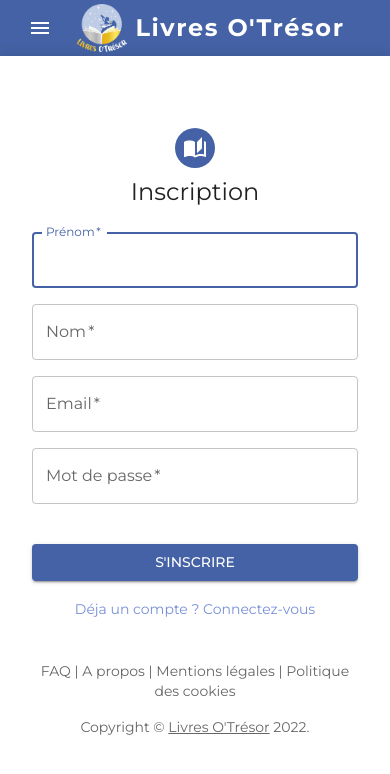
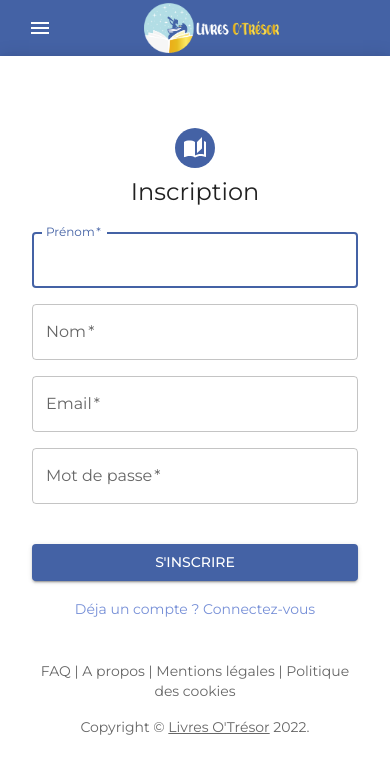
Before and after one commit to MarieLouPLevasseur/Projet-livresOtresor-front, a React (Create React App) app: page /inscription in a window 390 px wide. Shown: the top 774 px of the page. Built offline with nearby package versions, Linux system fonts and the light colour scheme.

Commit message:
add conditions to our link and fix logo

```diff
--- a/src/components/App/App.js
+++ b/src/components/App/App.js
@@ -46,6 +46,7 @@ function App() {
   },[]);
 
   const notForKids = isLogUser || !isLogKid;
+  const isLog = isLogUser || isLogKid;
 
   return (
     <div className="App">
@@ -62,12 +63,12 @@ function App() {
         <Route path="/cookies" element={<Cookies />} />
         <Route path="/a-propos" element={<About />} />
         {notForKids && <Route path="/profil/utilisateur" element={<HomeUser />} />}
-        <Route path="/profil/utilisateur/compte" element={<AccountManagement />} />
-        <Route path="/profil/enfant" element={<HomeKid />} />
-        <Route path="/recherche" element={<Search />} />
-        <Route path="/mes-livres" element={<MyBooks />} />
-        <Route path="/recompenses" element={<Rewards />} />
-        <Route path="/recherche/voir-livre" element={<Book />} />
+        {notForKids && <Route path="/profil/utilisateur/compte" element={<AccountManagement />} />}
+        {isLog && <Route path="/profil/enfant" element={<HomeKid />} />}
+        {isLog && <Route path="/recherche" element={<Search />} />}
+        {isLog && <Route path="/mes-livres" element={<MyBooks />} />}
+        {isLog && <Route path="/recompenses" element={<Rewards />} />}
+        {isLog && <Route path="/recherche/voir-livre" element={<Book />} />}
         <Route path="*" element={<h1>404</h1>} />
       </Routes>
       <Footer />
--- a/src/components/Navbar/Navbar.js
+++ b/src/components/Navbar/Navbar.js
@@ -12,7 +12,7 @@ import Avatar from '@mui/material/Avatar';
 import Button from '@mui/material/Button';
 import Tooltip from '@mui/material/Tooltip';
 import MenuItem from '@mui/material/MenuItem';
-import Logo from '../../assets/img/logo.5.png';
+import Logo from '../../assets/img/logo.png';
 import { useDispatch, useSelector } from 'react-redux';
 
 import { userLogout } from '../../features/login/userSlice';
@@ -34,6 +34,9 @@ const settings = [
 const Navbar = () => {
   const isLogUser = useSelector((state) => state.user.isLogUser)
   const isLogKid = useSelector ((state => state.kid.isLogKid))
+
+  const isLog = isLogUser || isLogKid;
+
   const dispatch = useDispatch()
 
   const [anchorElNav, setAnchorElNav] = React.useState(null);
@@ -66,26 +69,13 @@ const Navbar = () => {
     <AppBar className='nav' position="static">
       <Container maxWidth="xxl">
         <Toolbar disableGutters>
-          <Box component="img" sx={{ display: { xs: 'none', md: 'flex' }, mr: 2, ml: 10 }} src={Logo} className="app-logo" alt="logo"/>
-            <Link to="/" style={{ textDecoration: 'none', color:'white'}}>
-              <Typography
-                variant="h6"
-                noWrap
-                sx={{
-                  display: { xs: 'none', md: 'flex' },
-                  fontFamily: 'Montserrat',
-                  fontWeight: 700,
-                  letterSpacing: '.1rem',
-                  color: 'inherit',
-                  textDecoration: 'none',
-                }}
-              >
-                Livres O'Trésor
-              </Typography>
-            </Link>
+          <Link to="/" style={{ textDecoration: 'none', color:'white'}}>
+            <Box component="img" sx={{ display: { xs: 'none', md: 'flex' }, mr: 2, ml: 10 }} src={Logo} className="app-logo" alt="logo"/>
+          </Link>
 
           <Box sx={{ flexGrow: 1, display: { xs: 'flex', md: 'none' } }}>
             <IconButton
+              sx={{ mr: 10 }}
               size="large"
               aria-label="account of current user"
               aria-controls="menu-appbar"
@@ -121,28 +111,11 @@ const Navbar = () => {
                 </Link>
               ))}
             </Menu>
+          <Box>
+          <Box component="img" sx={{ display: { xs: 'block', md: 'none' }, justifyContent: 'center' ,mr: 1 }} src={Logo} className="app-logo" alt="logo" />
           </Box>
-          <Box component="img" sx={{ display: { xs: 'flex', md: 'none' }, mr: 1 }} src={Logo} className="app-logo" alt="logo" />
-          <Typography
-            component={Link}
-            to="/"
-            variant="h5"
-            noWrap
-            href=""
-            sx={{
-              mr: 2,
-              display: { xs: 'flex', md: 'none' },
-              flexGrow: 1,
-              fontFamily:'Montserrat',
-              fontWeight: 700,
-              letterSpacing: '.1rem',
-              color: 'inherit',
-              textDecoration: 'none',
-            }}
-          >
-            Livres O'Trésor
-          </Typography>
-          {!isLogUser && (
+          </Box>
+          {!isLog && (
             <Box sx={{ flexGrow: 1, display: { xs: 'none', md: 'flex', justifyContent: 'flex-end' }}}>
               <Button
                 onClick={handleCloseNavMenu}
@@ -195,7 +168,7 @@ const Navbar = () => {
             </Box>
           )}
 
-          {isLogUser && (
+          {isLog && (
             <Box sx={{ flexGrow: 1, display: { xs: 'none', md: 'flex', justifyContent: 'flex-end'}, mr: 5}}>
               <Button
                 className='button'
@@ -213,7 +186,7 @@ const Navbar = () => {
             </Box>
           )}
 
-          {isLogUser && (
+          {isLog && (
           <Box sx={{ flexGrow: 0 }}>
             <Tooltip title="Open settings">
               <IconButton onClick={handleOpenUserMenu} sx={{ p: 0 }}>
--- a/src/components/Navbar/Navbar.scss
+++ b/src/components/Navbar/Navbar.scss
@@ -1,5 +1,4 @@
 .app-logo {
-  max-width: 70px !important;
   max-height: 70px !important;
 }
 
@@ -16,7 +15,6 @@
 
 @media screen and (max-width: 900px){
   .app-logo {
-    max-width: 50px !important;
     max-height: 50px !important;
   }
 }
```
Also changed, not shown: src/assets/img/logo.png (added).
